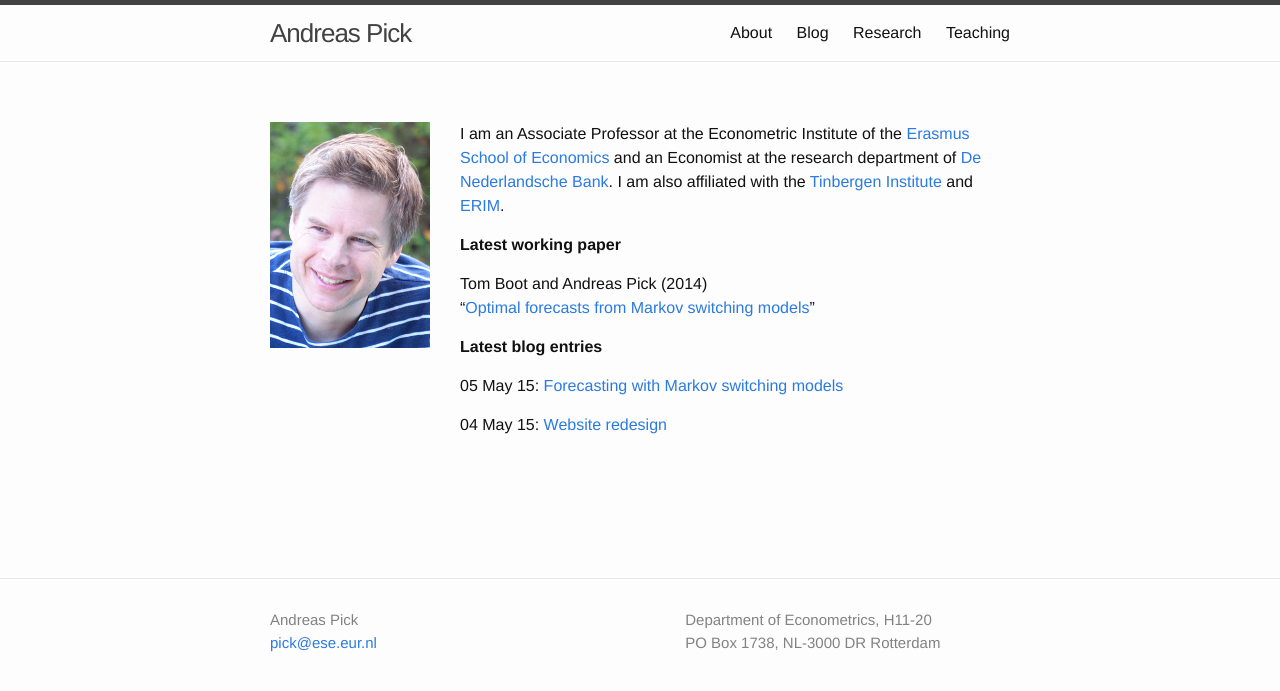
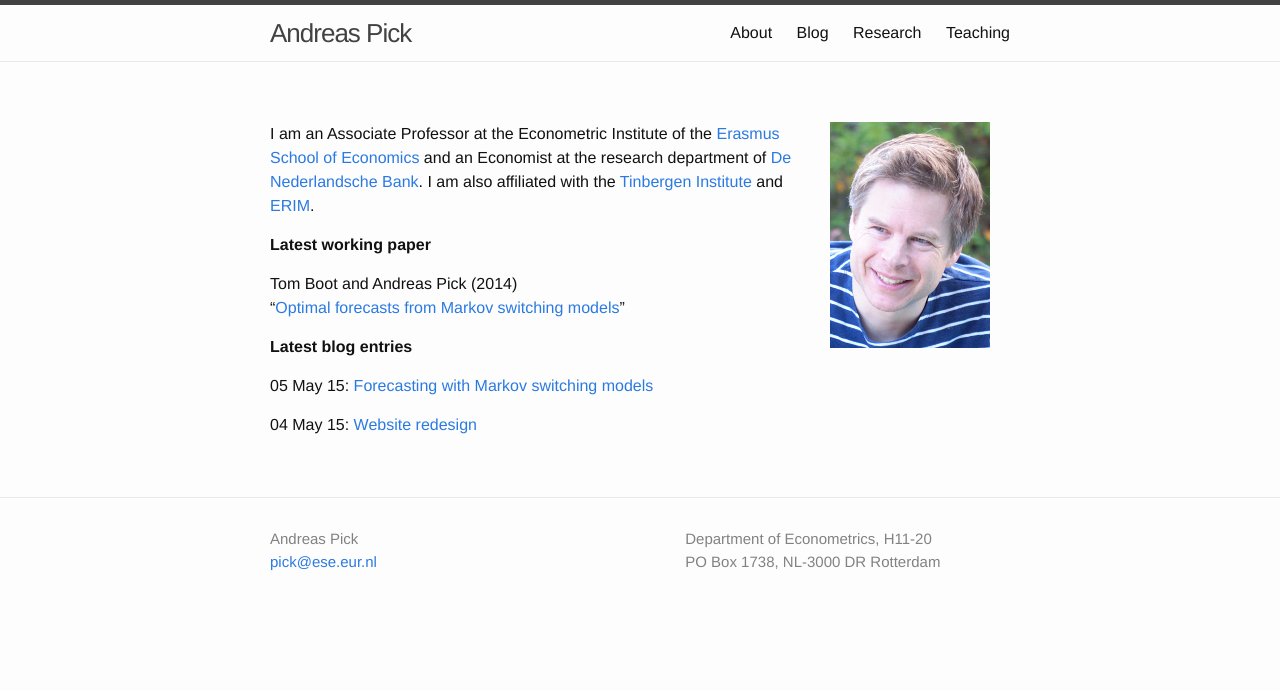
Before and after one commit to ap236/ap236.github.io, a Jekyll site: the page built from index.markdown, in a window 1280 px wide. Shown: the top 691 px of the page. Built offline with Jekyll 4.4.1, drawn with Linux system fonts in a browser that asks for light colours.

Commit message:
First update

```diff
--- a/index.markdown
+++ b/index.markdown
@@ -2,7 +2,7 @@
 layout: page
 ---
 
-<img src="/pics/And.png" style="float:left;margin:0 30px 200px 0;">
+<img src="/pics/And.png" style="float:right;margin:0 20px 0px 0">
 
 I am an Associate Professor at the Econometric Institute of the [Erasmus School of Economics](http://www.eur.nl/ese) and an Economist at the research department of [De Nederlandsche Bank](http://www.dnb.nl). I am also affiliated with the [Tinbergen Institute](http://www.tinbergen.nl) and [ERIM](http://www.erim.eur.nl).
 
```
Also changed, not shown: pics/AndCont.png (added).
